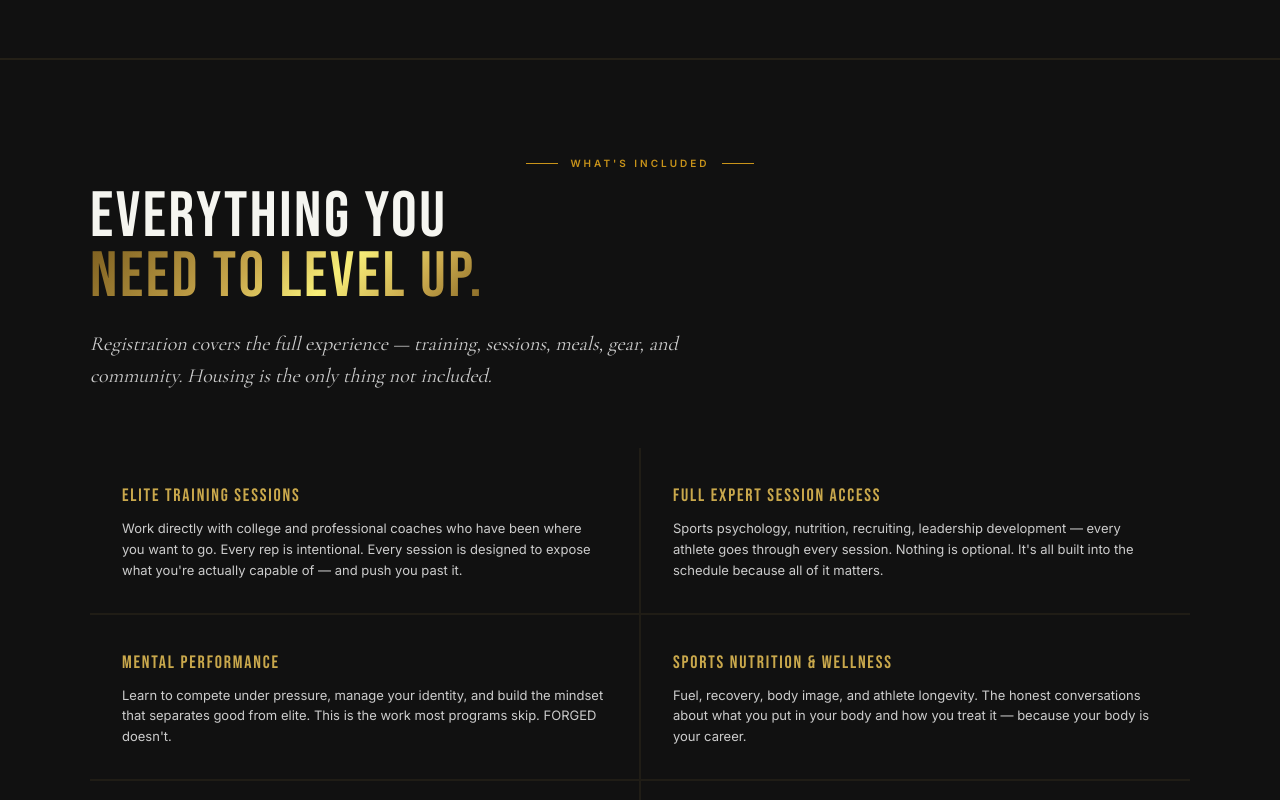
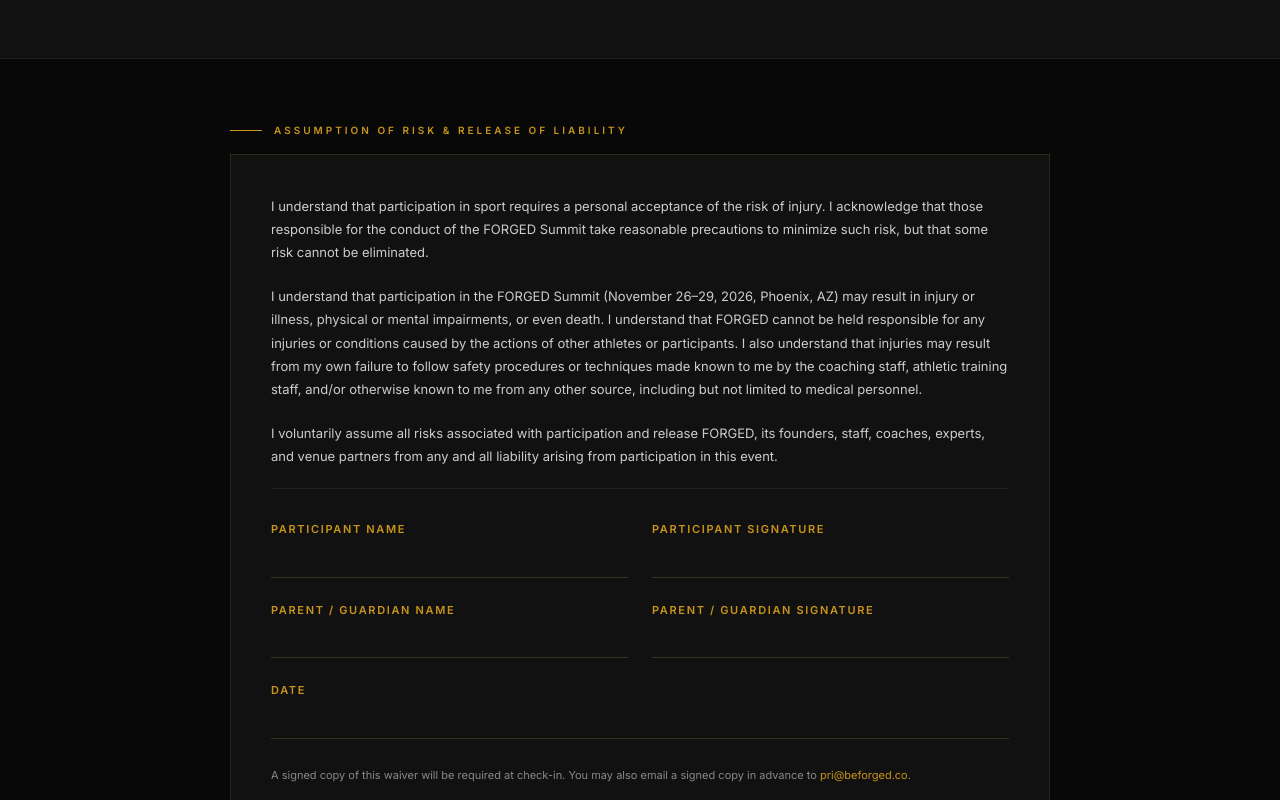
Before and after one commit to beforged26/forged-site, a Next.js app in the folder forged-site/: page /register/athlete in a window 1280 px wide. Shown: the part 3680-4480 px from the top of the page. Built offline with nearby package versions, Linux system fonts and the light colour scheme.

Commit message:
Add assumption of risk waiver to athlete and coach registration pages

```diff
--- a/forged-site/src/app/register/athlete/page.tsx
+++ b/forged-site/src/app/register/athlete/page.tsx
@@ -171,6 +171,42 @@
         </FadeUp>
       </div>
 
+      {/* WAIVER */}
+      <div className="max-w-[900px] mx-auto px-6 md:px-10 py-16">
+        <FadeUp>
+          <p className="section-eyebrow mb-6">Assumption of Risk & Release of Liability</p>
+          <div className="border border-gold/15 bg-dark p-8 md:p-10 space-y-5">
+            <p className="text-[13px] text-light leading-[1.8]">
+              I understand that participation in sport requires a personal acceptance of the risk of injury. I acknowledge that those responsible for the conduct of the FORGED Summit take reasonable precautions to minimize such risk, but that some risk cannot be eliminated.
+            </p>
+            <p className="text-[13px] text-light leading-[1.8]">
+              I understand that participation in the FORGED Summit (November 26–29, 2026, Phoenix, AZ) may result in injury or illness, physical or mental impairments, or even death. I understand that FORGED cannot be held responsible for any injuries or conditions caused by the actions of other athletes or participants. I also understand that injuries may result from my own failure to follow safety procedures or techniques made known to me by the coaching staff, athletic training staff, and/or otherwise known to me from any other source, including but not limited to medical personnel.
+            </p>
+            <p className="text-[13px] text-light leading-[1.8]">
+              I voluntarily assume all risks associated with participation and release FORGED, its founders, staff, coaches, experts, and venue partners from any and all liability arising from participation in this event.
+            </p>
+            <div className="border-t border-gold/10 pt-8 grid grid-cols-1 md:grid-cols-2 gap-6">
+              {[
+                "Participant Name",
+                "Participant Signature",
+                "Parent / Guardian Name",
+                "Parent / Guardian Signature",
+                "Date",
+              ].map((label) => (
+                <div key={label} className={label === "Date" ? "md:col-span-2" : ""}>
+                  <p className="text-[11px] font-semibold tracking-[0.15em] uppercase text-gold-m mb-2">{label}</p>
+                  <div className="border-b border-gold/20 h-8" />
+                </div>
+              ))}
+            </div>
+            <p className="text-[11px] text-muted leading-[1.6] pt-2">
+              A signed copy of this waiver will be required at check-in. You may also email a signed copy in advance to{" "}
+              <a href="mailto:pri@beforged.co" className="text-gold-m hover:underline">pri@beforged.co</a>.
+            </p>
+          </div>
+        </FadeUp>
+      </div>
+
       {/* WHAT'S INCLUDED */}
       <div className="bg-dark border-y border-gold/10 py-24 px-6 md:px-10">
         <FadeUp className="max-w-[1100px] mx-auto">
--- a/forged-site/src/app/register/coach/page.tsx
+++ b/forged-site/src/app/register/coach/page.tsx
@@ -134,6 +134,40 @@
         </FadeUp>
       </div>
 
+      {/* WAIVER */}
+      <div className="max-w-[900px] mx-auto px-6 md:px-10 py-16">
+        <FadeUp>
+          <p className="section-eyebrow mb-6">Assumption of Risk & Release of Liability</p>
+          <div className="border border-gold/15 bg-dark p-8 md:p-10 space-y-5">
+            <p className="text-[13px] text-light leading-[1.8]">
+              I understand that participation in sport and athletic coaching activities requires a personal acceptance of the risk of injury. I acknowledge that those responsible for the conduct of the FORGED Summit take reasonable precautions to minimize such risk, but that some risk cannot be eliminated.
+            </p>
+            <p className="text-[13px] text-light leading-[1.8]">
+              I understand that participation in the FORGED Summit (November 26–29, 2026, Phoenix, AZ) as a coach or staff member may result in injury or illness, physical or mental impairments, or even death. I understand that FORGED cannot be held responsible for any injuries or conditions caused by the actions of athletes, other coaches, or participants. I also understand that injuries may result from my own failure to follow safety procedures or techniques made known by the FORGED staff and/or otherwise known to me from any other source.
+            </p>
+            <p className="text-[13px] text-light leading-[1.8]">
+              I voluntarily assume all risks associated with participation and release FORGED, its founders, staff, coaches, experts, and venue partners from any and all liability arising from participation in this event.
+            </p>
+            <div className="border-t border-gold/10 pt-8 grid grid-cols-1 md:grid-cols-2 gap-6">
+              {[
+                "Coach / Participant Name",
+                "Signature",
+                "Date",
+              ].map((label) => (
+                <div key={label} className={label === "Date" ? "md:col-span-2" : ""}>
+                  <p className="text-[11px] font-semibold tracking-[0.15em] uppercase text-gold-m mb-2">{label}</p>
+                  <div className="border-b border-gold/20 h-8" />
+                </div>
+              ))}
+            </div>
+            <p className="text-[11px] text-muted leading-[1.6] pt-2">
+              A signed copy of this waiver will be required at check-in. You may also email a signed copy in advance to{" "}
+              <a href="mailto:pri@beforged.co" className="text-gold-m hover:underline">pri@beforged.co</a>.
+            </p>
+          </div>
+        </FadeUp>
+      </div>
+
       {/* WHAT'S INCLUDED */}
       <div className="bg-dark border-y border-gold/10 py-24 px-6 md:px-10">
         <FadeUp className="max-w-[1100px] mx-auto">
```
